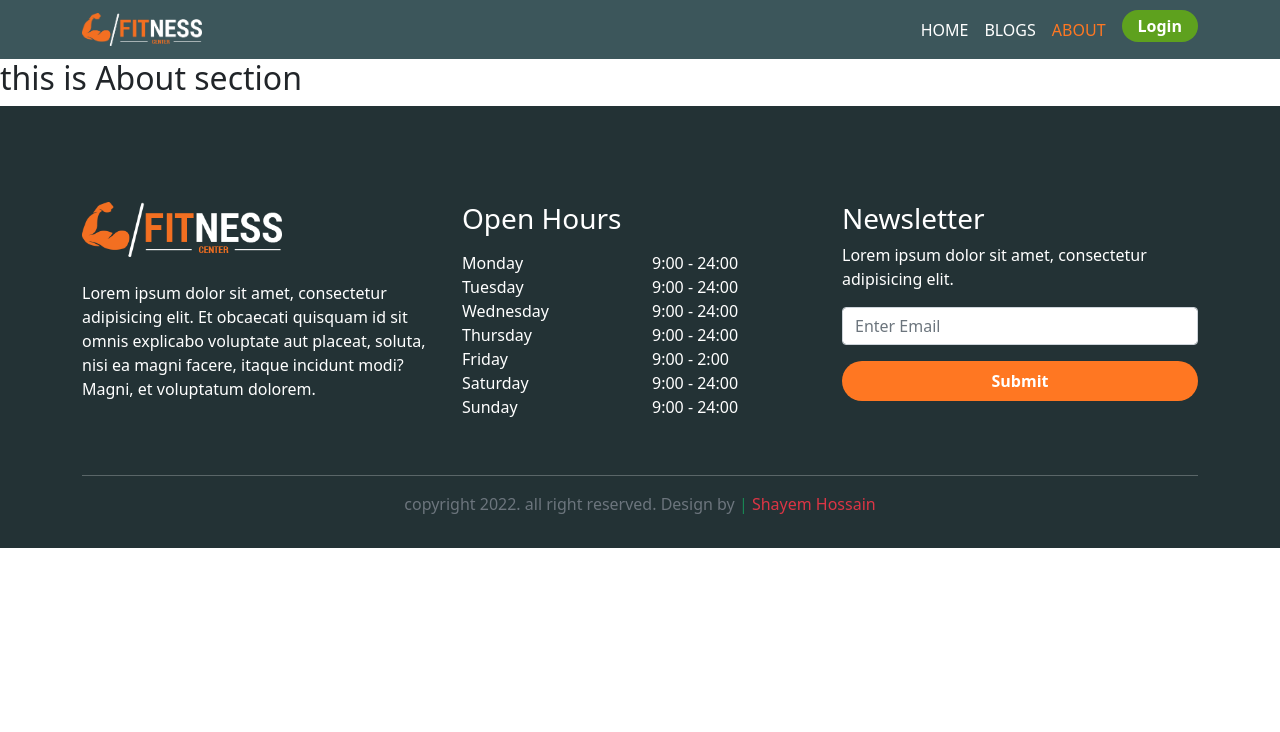
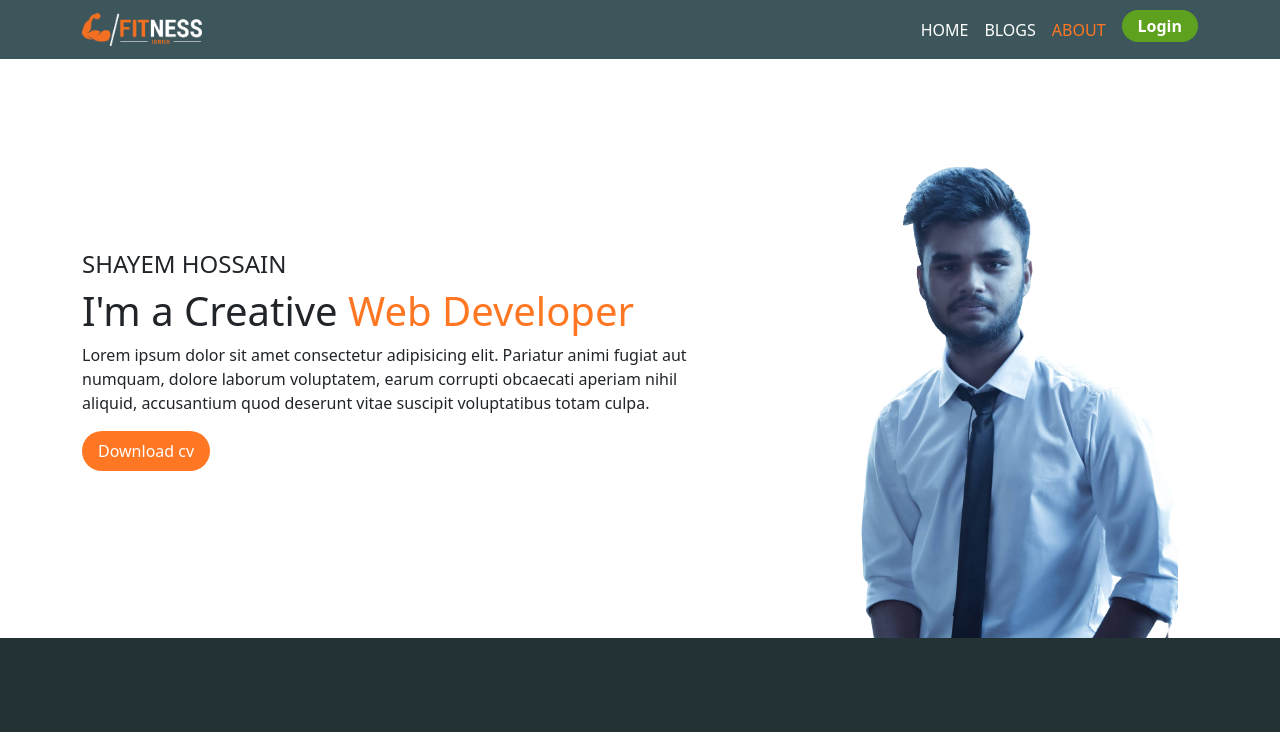
Before and after one commit to sayemhossain/fitness-center, a React (Create React App) app: page /about in a window 1280 px wide. Shown: the top 732 px of the page. Built offline with nearby package versions, Linux system fonts and the light colour scheme; no server answers.

Commit message:
about section done

```diff
--- a/src/components/Pages/About/About.css
+++ b/src/components/Pages/About/About.css
@@ -0,0 +1,9 @@
+.about-text {
+  display: flex;
+  flex-direction: column;
+  justify-content: center;
+}
+.about-btn {
+  background-color: #ff7722;
+  border-style: none;
+}
--- a/src/components/Pages/About/About.js
+++ b/src/components/Pages/About/About.js
@@ -1,10 +1,33 @@
 import React from "react";
 import "./About.css";
+import photo1 from "../../../Images/sayem-removebg-preview.png";
 
 const About = () => {
   return (
-    <div>
-      <h2>this is About section</h2>
+    <div className="container">
+      <div className="row">
+        <div className="col-lg-7 about-text mt-4">
+          <h4 className="text-uppercase">Shayem Hossain</h4>
+          <h1>
+            I'm a Creative{" "}
+            <span style={{ color: "#ff7722" }}>Web Developer</span>
+          </h1>
+          <p>
+            Lorem ipsum dolor sit amet consectetur adipisicing elit. Pariatur
+            animi fugiat aut numquam, dolore laborum voluptatem, earum corrupti
+            obcaecati aperiam nihil aliquid, accusantium quod deserunt vitae
+            suscipit voluptatibus totam culpa.{" "}
+          </p>
+          <div>
+            <button className="about-btn px-3 text-white py-2 rounded-pill">
+              Download cv
+            </button>
+          </div>
+        </div>
+        <div className="col-lg-5">
+          <img className="img-fluid" src={photo1} alt="" />
+        </div>
+      </div>
     </div>
   );
 };
--- a/src/components/Pages/Home/Banner/Banner.css
+++ b/src/components/Pages/Home/Banner/Banner.css
@@ -1,5 +1,5 @@
 .banner-img {
-  height: 90vh;
+  height: 92vh;
 }
 @media only screen and (max-width: 576px) {
   .banner-img {
```
Also changed, not shown: src/Images/sayem-removebg-preview.png (added).
